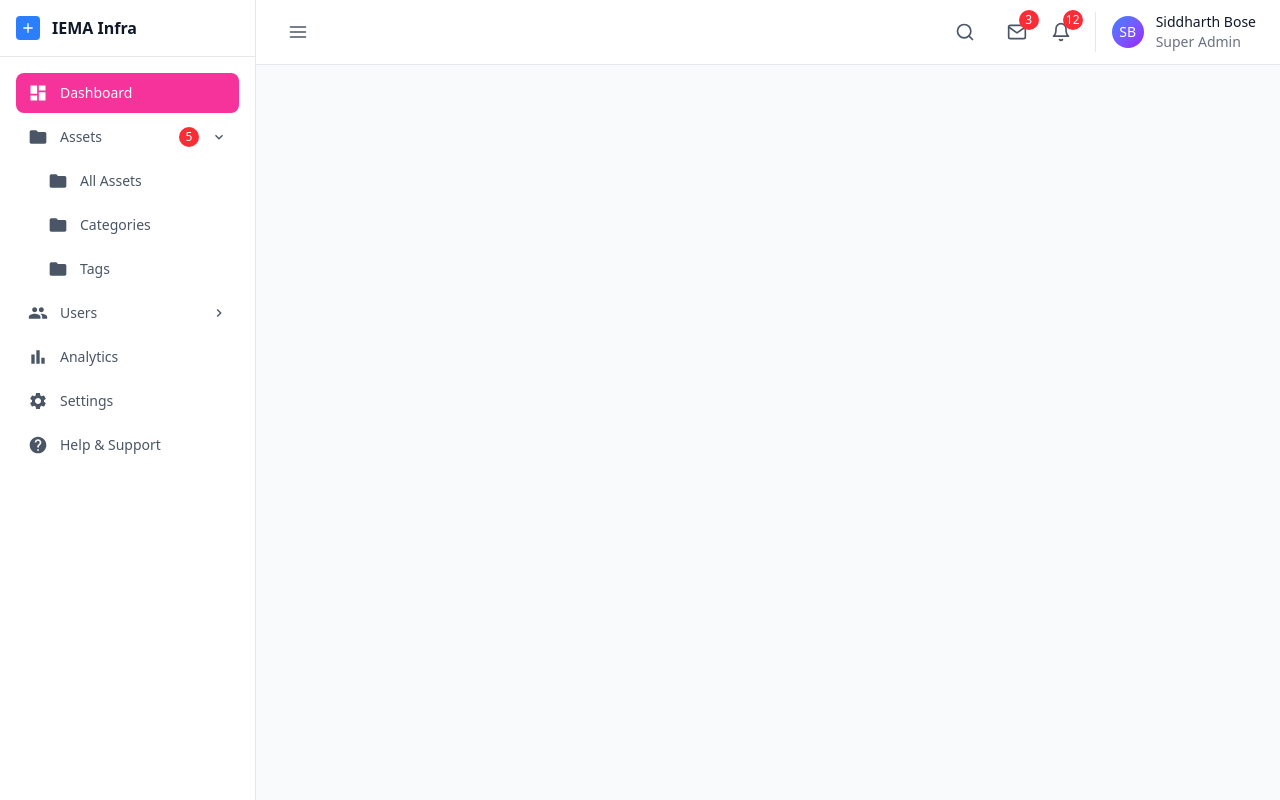
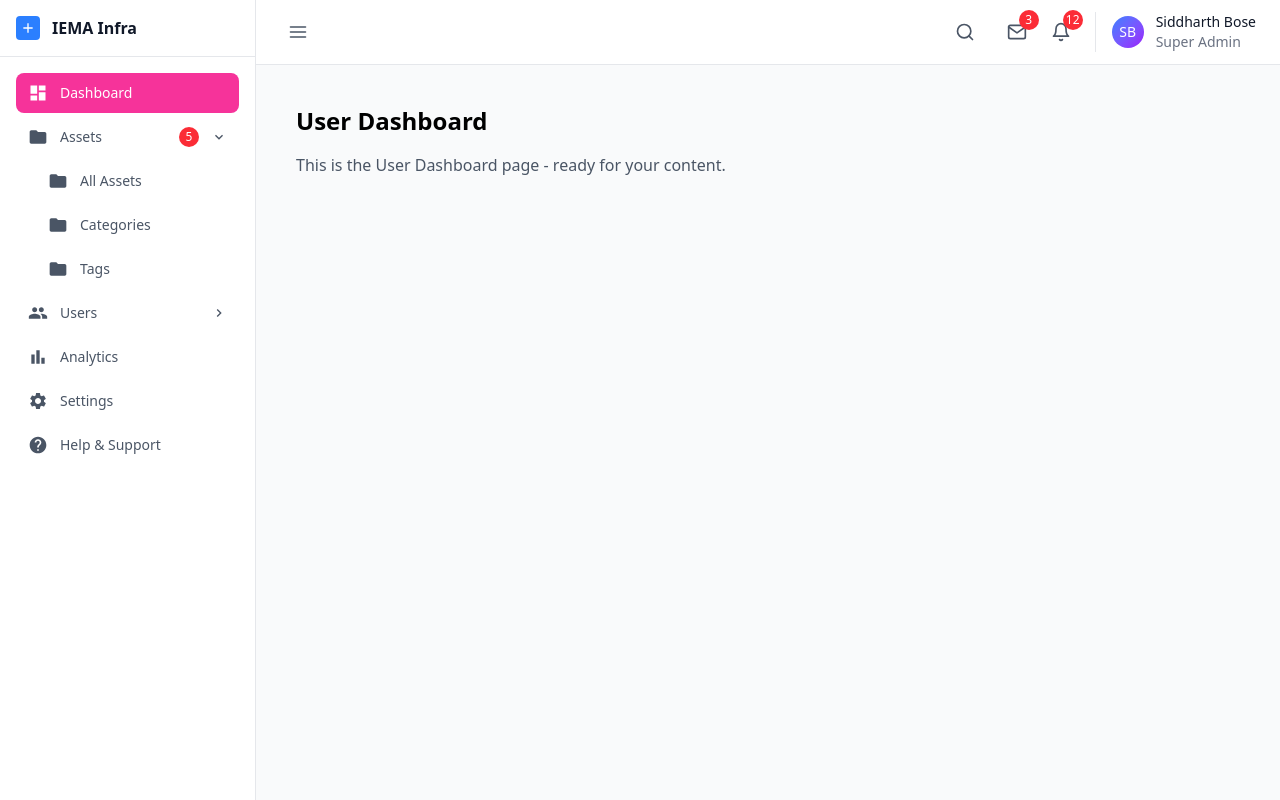
Before and after one commit to debugxyzee/infra, a React (Vite) app: page /user/dashboard in a window 1280 px wide. Built offline with nearby package versions, Linux system fonts and the light colour scheme.

Commit message:
feat: Update Layout component to improve sidebar behavior and fix Topbar import

```diff
--- a/src/Layout/SuperAdmin/Layout.jsx
+++ b/src/Layout/SuperAdmin/Layout.jsx
@@ -1,7 +1,8 @@
 import { useEffect, useState } from 'react';
 import Sidebar from '../../Component/SuperAdmin/Sidebar';
-import Topbar from '../../Component/SuperAdmin/Topbar';
-function Layout() {
+import Topbar from '../../Component/SuperAdmin/TopBar';
+
+function Layout({ children }) {
   const [sidebarOpen, setSidebarOpen] = useState(false);
   const [isLargeScreen, setIsLargeScreen] = useState(false);
 
@@ -10,8 +11,6 @@ function Layout() {
     const checkScreenSize = () => {
       const isLarge = window.innerWidth >= 1024; // lg breakpoint
       setIsLargeScreen(isLarge);
-      // On large screens, sidebar should be open by default
-      // On small screens, sidebar should be closed by default
       if (isLarge && !sidebarOpen) {
         setSidebarOpen(true);
       }
@@ -22,7 +21,7 @@ function Layout() {
     return () => window.removeEventListener('resize', checkScreenSize);
   }, [sidebarOpen]);
 
-  // Initialize sidebar state based on screen size
+  // Initialize sidebar state
   useEffect(() => {
     const isLarge = window.innerWidth >= 1024;
     setSidebarOpen(isLarge);
@@ -33,7 +32,6 @@ function Layout() {
   };
 
   const closeSidebar = () => {
-    // Only auto-close on mobile/tablet screens
     if (!isLargeScreen) {
       setSidebarOpen(false);
     }
@@ -41,14 +39,10 @@ function Layout() {
 
   return (
     <div className="flex h-screen bg-gray-50">
-      <Sidebar
-        isOpen={sidebarOpen}
-        onClose={closeSidebar}
-      />
-
+      <Sidebar isOpen={sidebarOpen} onClose={closeSidebar} />
       <div className="flex-1 flex flex-col min-w-0">
         <Topbar onMenuClick={handleMenuClick} />
-
+        <main className="flex-1 overflow-auto p-4">{children}</main>
       </div>
     </div>
   );
```
Also changed, not shown: src/AppRouters.jsx (indentation only).
